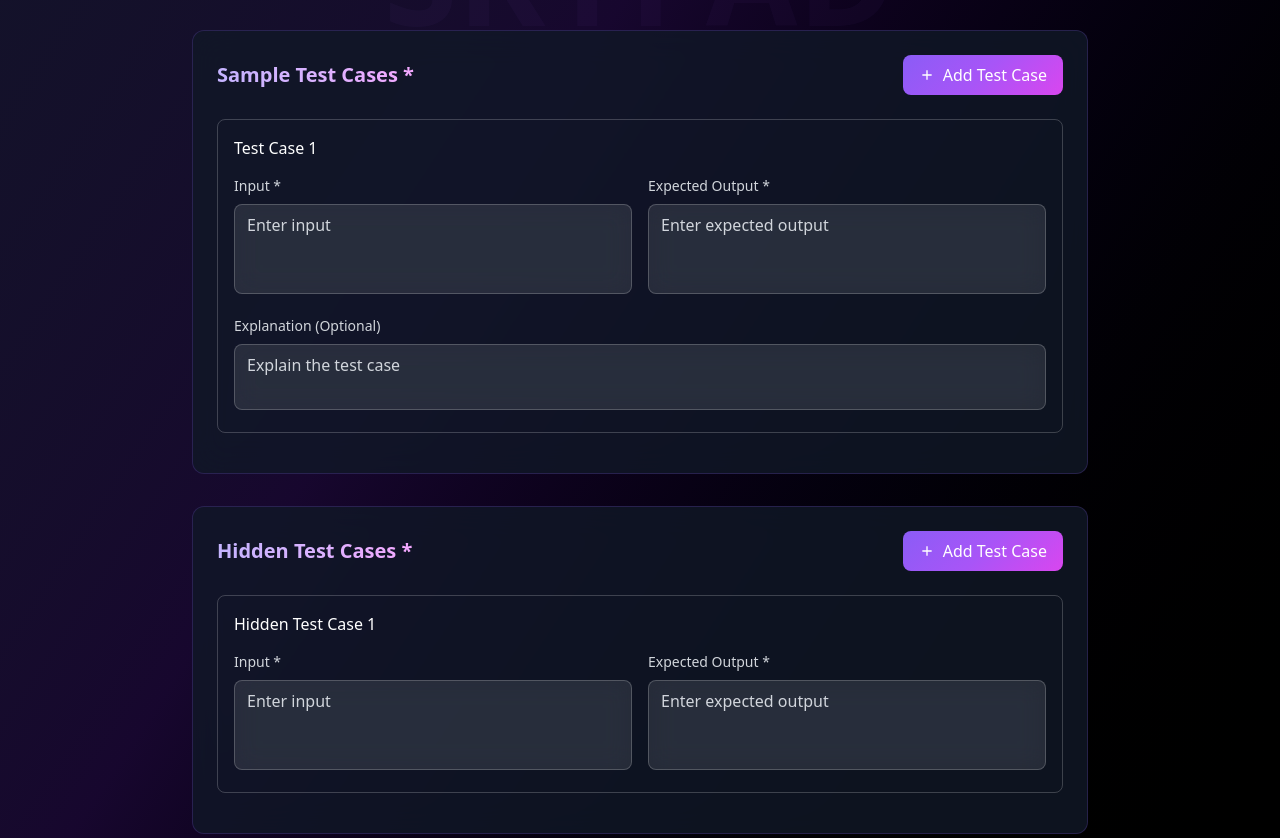
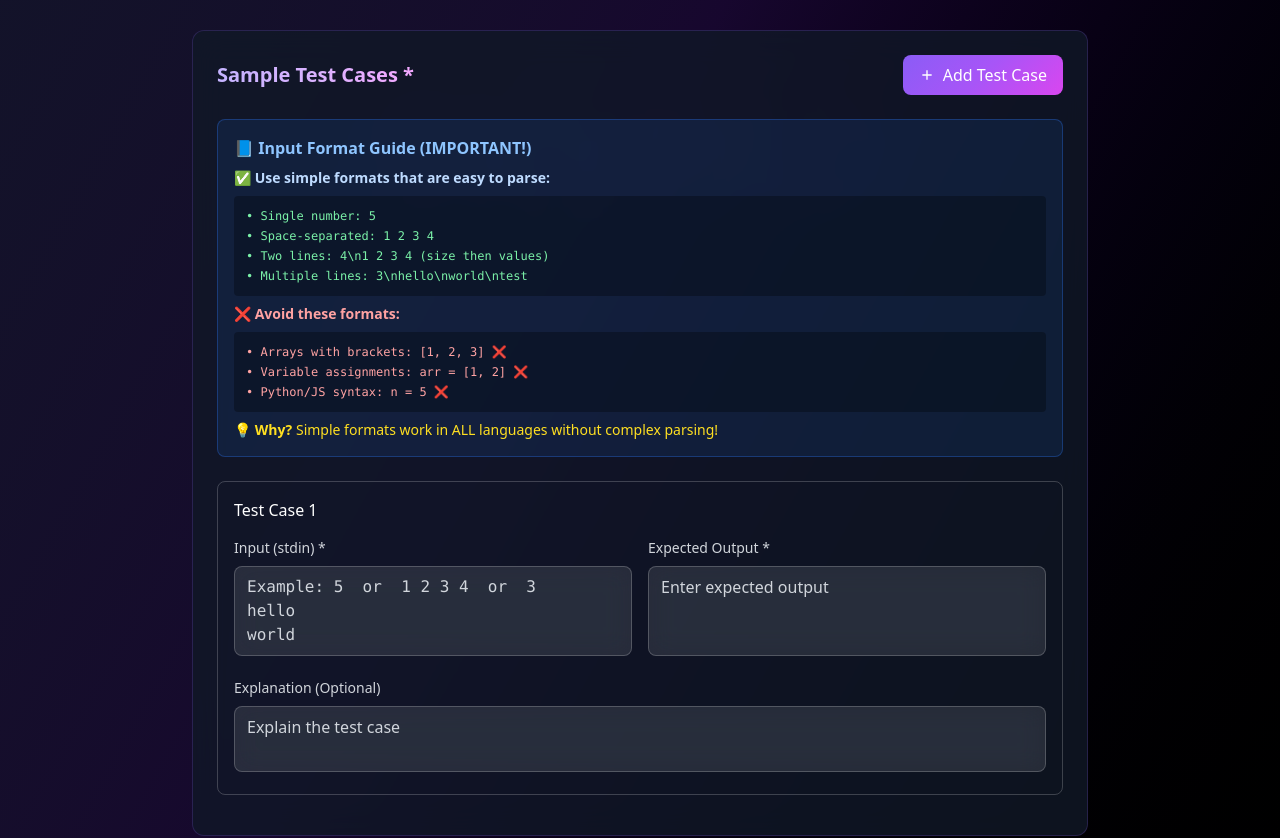
Before and after one commit to Praveenkumar76/SkyPad-IDE, a React (Vite) app: page /upload-question in a window 1280 px wide. Shown: the part 990-1828 px from the top of the page. Built offline with nearby package versions, Linux system fonts and the light colour scheme; no server answers; a web font is replaced by a local one.

Commit message:
fixed-input-format

```diff
--- a/src/components/ProblemSolver.jsx
+++ b/src/components/ProblemSolver.jsx
@@ -519,12 +519,17 @@ console.log(arr.reduce((a,b) => a+b, 0));`}</pre>
               onChange={(e) => setCode(e.target.value)}
               onKeyDown={handleEditorKeyDown}
               className="flex-1 w-full bg-black/30 text-white font-mono text-sm p-4 rounded-lg border border-white/20 focus:outline-none focus:border-violet-400 resize-none"
-              placeholder={`Write your ${selectedLanguage} solution here...\n\nExample for ${selectedLanguage}:\n${
-                selectedLanguage === 'JavaScript' ? 'const fs = require("fs");\nconst input = fs.readFileSync(0, "utf8").trim();\nconsole.log(input);' :
-                selectedLanguage === 'Python' ? 'import sys\ndata = sys.stdin.read().strip()\nprint(data)' :
-                selectedLanguage === 'Java' ? 'import java.util.Scanner;\npublic class Main {\n  public static void main(String[] args) {\n    Scanner sc = new Scanner(System.in);\n    String line = sc.nextLine();\n    System.out.println(line);\n  }\n}' :
-                selectedLanguage === 'C++' ? '#include <iostream>\nusing namespace std;\nint main() {\n  string line;\n  getline(cin, line);\n  cout << line;\n  return 0;\n}' :
-                selectedLanguage === 'C' ? '#include <stdio.h>\nint main() {\n  char line[1000];\n  fgets(line, sizeof(line), stdin);\n  printf("%s", line);\n  return 0;\n}' :
+              placeholder={`Write your ${selectedLanguage} solution here...
+
+📖 Tip: Check the yellow hint box above for a working example!
+
+Basic template for ${selectedLanguage}:
+${
+                selectedLanguage === 'JavaScript' ? 'const fs = require("fs");\nconst input = fs.readFileSync(0, "utf8").trim();\n// Parse input here\nconsole.log(result);' :
+                selectedLanguage === 'Python' ? 'import sys\ndata = sys.stdin.read().strip()\n# Parse data here\nprint(result)' :
+                selectedLanguage === 'Java' ? 'import java.util.Scanner;\npublic class Main {\n  public static void main(String[] args) {\n    Scanner sc = new Scanner(System.in);\n    // Read and parse input\n    System.out.println(result);\n  }\n}' :
+                selectedLanguage === 'C++' ? '#include <iostream>\nusing namespace std;\nint main() {\n  // Read and parse input\n  cout << result;\n  return 0;\n}' :
+                selectedLanguage === 'C' ? '#include <stdio.h>\nint main() {\n  // Read and parse input\n  printf("%d", result);\n  return 0;\n}' :
                 'Read from stdin, process, write to stdout'
               }`}
               spellCheck={false}
--- a/src/components/QuestionUpload.jsx
+++ b/src/components/QuestionUpload.jsx
@@ -393,6 +393,27 @@ const QuestionUpload = () => {
                 </button>
               </div>
 
+              {/* Input Format Guide */}
+              <div className="bg-blue-500/10 border border-blue-500/30 rounded-lg p-4 mb-6">
+                <h4 className="text-blue-300 font-semibold mb-2">📘 Input Format Guide (IMPORTANT!)</h4>
+                <div className="text-sm text-blue-200 space-y-2">
+                  <p><strong>✅ Use simple formats that are easy to parse:</strong></p>
+                  <div className="bg-black/30 p-3 rounded space-y-1 font-mono text-xs">
+                    <p className="text-green-300">• Single number: <code>5</code></p>
+                    <p className="text-green-300">• Space-separated: <code>1 2 3 4</code></p>
+                    <p className="text-green-300">• Two lines: <code>4\n1 2 3 4</code> (size then values)</p>
+                    <p className="text-green-300">• Multiple lines: <code>3\nhello\nworld\ntest</code></p>
+                  </div>
+                  <p className="text-red-300 mt-2"><strong>❌ Avoid these formats:</strong></p>
+                  <div className="bg-black/30 p-3 rounded space-y-1 font-mono text-xs">
+                    <p className="text-red-300">• Arrays with brackets: <code>[1, 2, 3]</code> ❌</p>
+                    <p className="text-red-300">• Variable assignments: <code>arr = [1, 2]</code> ❌</p>
+                    <p className="text-red-300">• Python/JS syntax: <code>{"n = 5"}</code> ❌</p>
+                  </div>
+                  <p className="text-yellow-300 mt-2">💡 <strong>Why?</strong> Simple formats work in ALL languages without complex parsing!</p>
+                </div>
+              </div>
+
               {formData.sampleTestCases.map((testCase, index) => (
                 <div key={index} className="border border-white/20 rounded-lg p-4 mb-4">
                   <div className="flex items-center justify-between mb-4">
@@ -411,17 +432,20 @@ const QuestionUpload = () => {
                   <div className="grid grid-cols-1 md:grid-cols-2 gap-4">
                     <div>
                       <label className="block text-medium-contrast text-sm font-medium mb-2">
-                        Input *
+                        Input (stdin) *
                       </label>
                       <textarea
                         value={testCase.input}
                         onChange={(e) => updateSampleTestCase(index, 'input', e.target.value)}
                         rows={3}
-                        className={`w-full px-3 py-2 bg-white/10 backdrop-blur-md border rounded-lg text-white placeholder-gray-300 focus:outline-none focus:border-violet-400 transition-colors resize-none ${
+                        className={`w-full px-3 py-2 bg-white/10 backdrop-blur-md border rounded-lg text-white placeholder-gray-300 focus:outline-none focus:border-violet-400 transition-colors resize-none font-mono ${
                           errors[`sampleInput${index}`] ? 'border-red-500' : 'border-white/20'
                         }`}
-                        placeholder="Enter input"
+                        placeholder="Example: 5  or  1 2 3 4  or  3&#10;hello&#10;world"
                       />
+                      {testCase.input && (testCase.input.includes('[') || testCase.input.includes('=')) && (
+                        <p className="text-yellow-400 text-xs mt-1">⚠️ Warning: Avoid brackets or = signs. Use simple space-separated values.</p>
+                      )}
                       {errors[`sampleInput${index}`] && <p className="text-red-400 text-sm mt-1">{errors[`sampleInput${index}`]}</p>}
                     </div>
 
@@ -492,17 +516,20 @@ const QuestionUpload = () => {
                   <div className="grid grid-cols-1 md:grid-cols-2 gap-4">
                     <div>
                       <label className="block text-medium-contrast text-sm font-medium mb-2">
-                        Input *
+                        Input (stdin) *
                       </label>
                       <textarea
                         value={testCase.input}
                         onChange={(e) => updateHiddenTestCase(index, 'input', e.target.value)}
                         rows={3}
-                        className={`w-full px-3 py-2 bg-white/10 backdrop-blur-md border rounded-lg text-white placeholder-gray-300 focus:outline-none focus:border-violet-400 transition-colors resize-none ${
+                        className={`w-full px-3 py-2 bg-white/10 backdrop-blur-md border rounded-lg text-white placeholder-gray-300 focus:outline-none focus:border-violet-400 transition-colors resize-none font-mono ${
                           errors[`hiddenInput${index}`] ? 'border-red-500' : 'border-white/20'
                         }`}
-                        placeholder="Enter input"
+                        placeholder="Example: 10  or  5 10 15  or  2&#10;hello&#10;world"
                       />
+                      {testCase.input && (testCase.input.includes('[') || testCase.input.includes('=')) && (
+                        <p className="text-yellow-400 text-xs mt-1">⚠️ Warning: Avoid brackets or = signs. Use simple space-separated values.</p>
+                      )}
                       {errors[`hiddenInput${index}`] && <p className="text-red-400 text-sm mt-1">{errors[`hiddenInput${index}`]}</p>}
                     </div>
 
```
